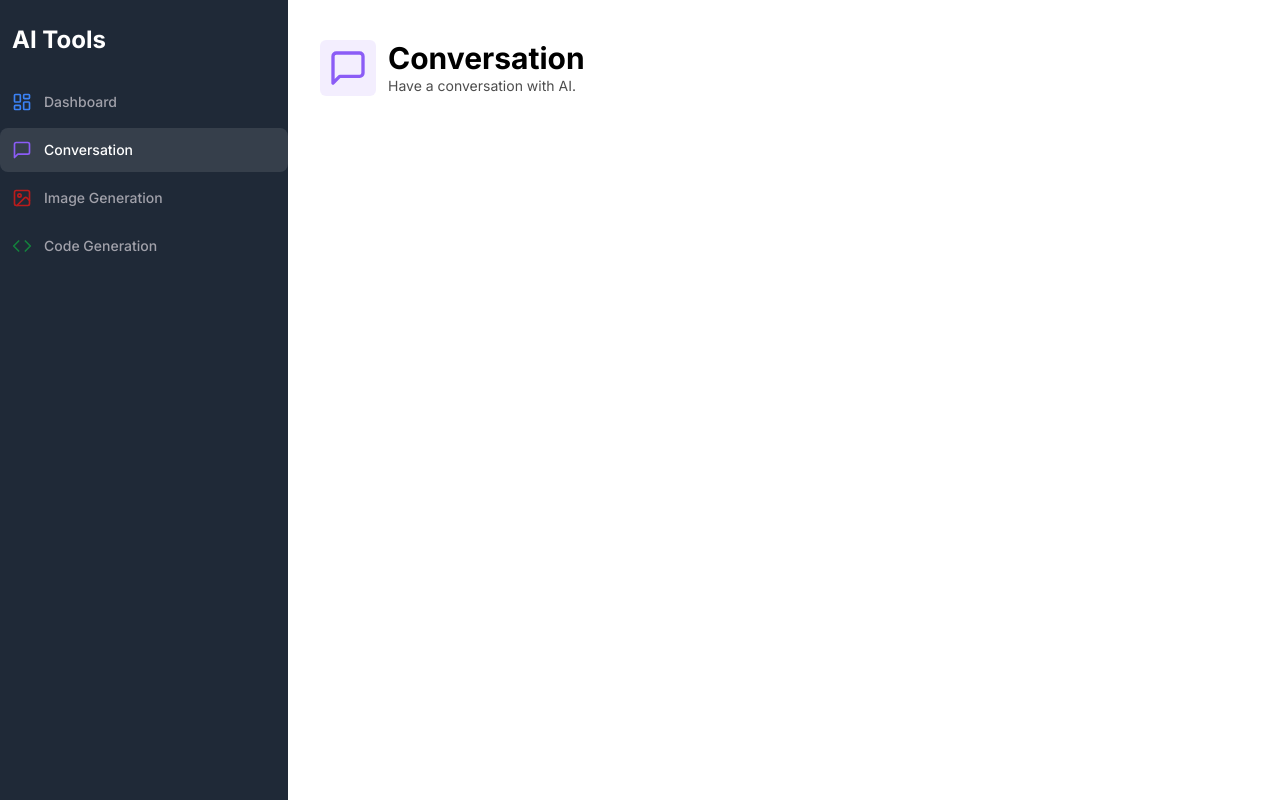
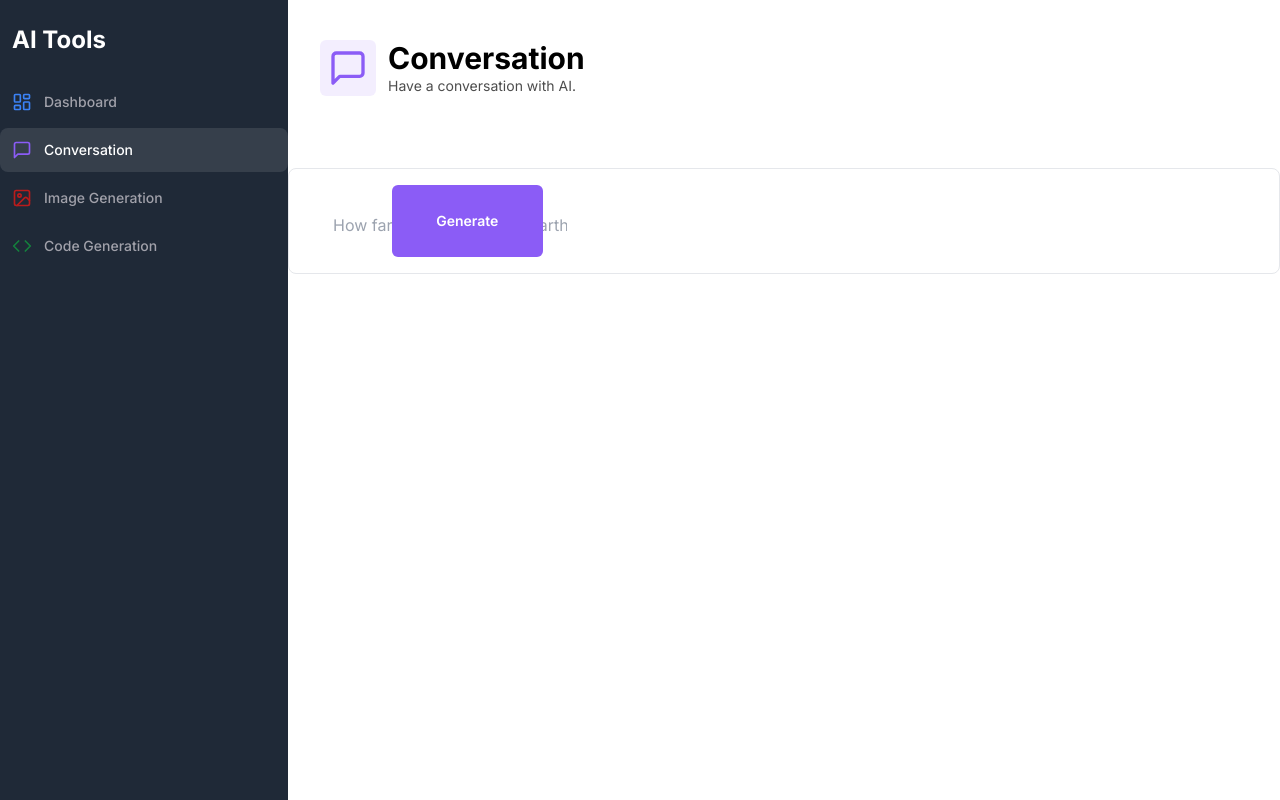
Before and after one commit to PrashanthBalakrishnan/ai-tools, a Next.js app: page /conversation in a window 1280 px wide. Built offline with nearby package versions, Linux system fonts and the light colour scheme.

Commit message:
added new input

```diff
--- a/app/(site)/(dashboard)/conversation/page.tsx
+++ b/app/(site)/(dashboard)/conversation/page.tsx
@@ -4,6 +4,8 @@ import Heading from "@/components/Heading";
 import { MessageSquare } from "lucide-react";
 import { FieldValues, SubmitHandler, useForm } from "react-hook-form";
 import { useState } from "react";
+import Input from "@/components/ui/Input";
+import Button from "@/components/ui/Button";
 
 const ConversationPage = () => {
   const [isLoading, setisLoading] = useState(false);
@@ -32,8 +34,20 @@ const ConversationPage = () => {
       />
       <form
         onSubmit={handleSubmit(onSubmit)}
-        className="ml-auto flex w-[80%]"
-      ></form>
+        className="focus-within:shadow-s grid w-full grid-cols-12 gap-2 rounded-lg border p-4 px-3 md:px-6"
+      >
+        <Input
+          label="Prompt"
+          errors={errors}
+          register={register}
+          id="prompt"
+          placeholder="How far is the moon from earth?"
+          className="col-span-12 border-0 lg:col-span-10 "
+        />
+        <Button className="col-span-12 w-full bg-violet-500 hover:bg-violet-600 focus-visible:outline-violet-600 lg:col-span-2">
+          Generate
+        </Button>
+      </form>
     </section>
   );
 };
--- a/components/ui/Button.tsx
+++ b/components/ui/Button.tsx
@@ -10,6 +10,7 @@ interface ButtonProps {
   secondary?: boolean;
   danger?: boolean;
   disabled?: boolean;
+  className?: string;
 }
 
 const Button: React.FC<ButtonProps> = ({
@@ -20,6 +21,7 @@ const Button: React.FC<ButtonProps> = ({
   secondary,
   danger,
   disabled,
+  className,
 }) => {
   return (
     <button
@@ -27,7 +29,7 @@ const Button: React.FC<ButtonProps> = ({
         `
             focus-outline:outline-2
             flex
-            w-full
+            items-center
             justify-center
             rounded-md
             px-3
@@ -41,9 +43,7 @@ const Button: React.FC<ButtonProps> = ({
         secondary ? "text-gray-900" : "text-white",
         danger &&
           "bg-rose-500 hover:bg-rose-600 focus-visible:outline-rose-600",
-        !secondary &&
-          !danger &&
-          "bg-sky-500 hover:bg-sky-600 focus-visible:outline-sky-600",
+        !secondary && !danger && className,
       )}
       onClick={onClick}
       type={type}
--- a/components/ui/input.tsx
+++ b/components/ui/input.tsx
@@ -11,6 +11,8 @@ interface InputProps {
   register: UseFormRegister<FieldValues>;
   errors: FieldErrors;
   disabled?: boolean;
+  placeholder?: string;
+  className?: string;
 }
 
 const Input: React.FC<InputProps> = ({
@@ -21,43 +23,27 @@ const Input: React.FC<InputProps> = ({
   register,
   errors,
   disabled,
+  placeholder,
+  className,
 }) => {
   return (
-    <div>
-      <label
-        className="block text-sm font-medium leading-6 text-gray-900"
-        htmlFor={id}
-      >
+    <div className="p-5">
+      <label className="sr-only" htmlFor={id}>
         {label}
       </label>
       <div className="mt-2">
         <input
           className={clsx(
-            `
-                        form-input
-                        block
-                        w-full
-                        rounded-md
-                        border-0
-                        py-1.5
-                        text-gray-900
-                        shadow-sm
-                        ring-1
-                        ring-inset
-                        ring-gray-300
-                        placeholder:text-gray-400
-                        focus:ring-2
-                        focus:ring-inset
-                        focus:ring-sky-600
-                        sm:text-sm
-                        sm:leading-6`,
+            ` `,
             errors[id] && "focus:ring-rose-500",
             disabled && "cursor-default opacity-50",
+            className,
           )}
           id={id}
           type={type}
           autoComplete={id}
           disabled={disabled}
+          placeholder={placeholder}
           {...register(id, { required })}
         />
       </div>
```
